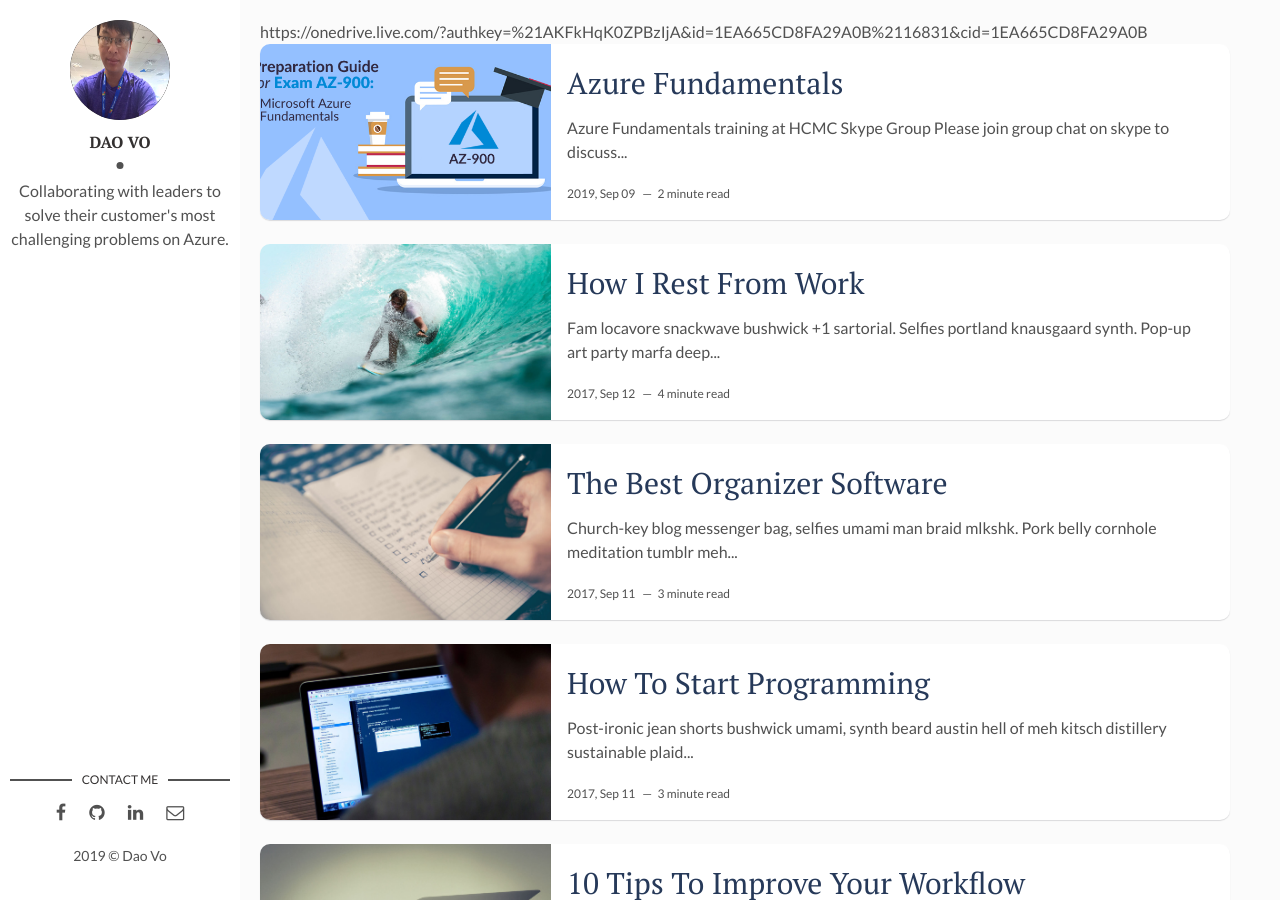
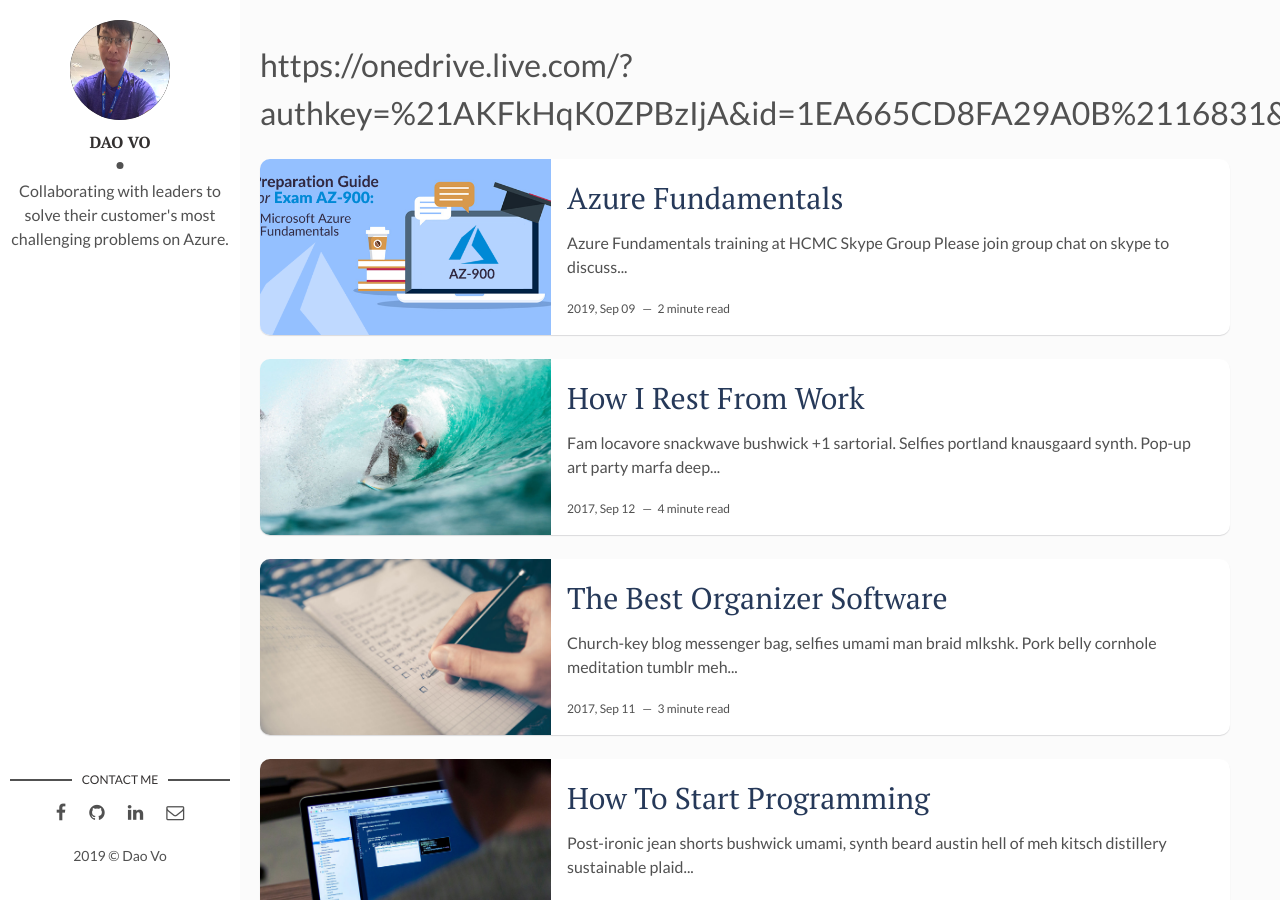
Before and after one commit to votrongdao/daovo.github.io, a Jekyll site: the page built from index.html, in a window 1280 px wide and 900 px high. Built offline with Jekyll 4.4.1, drawn with Linux system fonts in a browser that asks for light colours; the list of posts is cut into pages by our own code.

```diff
--- a/index.html
+++ b/index.html
@@ -1,8 +1,8 @@
 ---
 layout: main
 ---
-https://onedrive.live.com/?authkey=%21AKFkHqK0ZPBzIjA&id=1EA665CD8FA29A0B%2116831&cid=1EA665CD8FA29A0B
-
+<h1>https://onedrive.live.com/?authkey=%21AKFkHqK0ZPBzIjA&id=1EA665CD8FA29A0B%2116831&cid=1EA665CD8FA29A0B
+</h1>
 {% for post in paginator.posts %}
 <article class="post">
   {% if post.img %}
```
